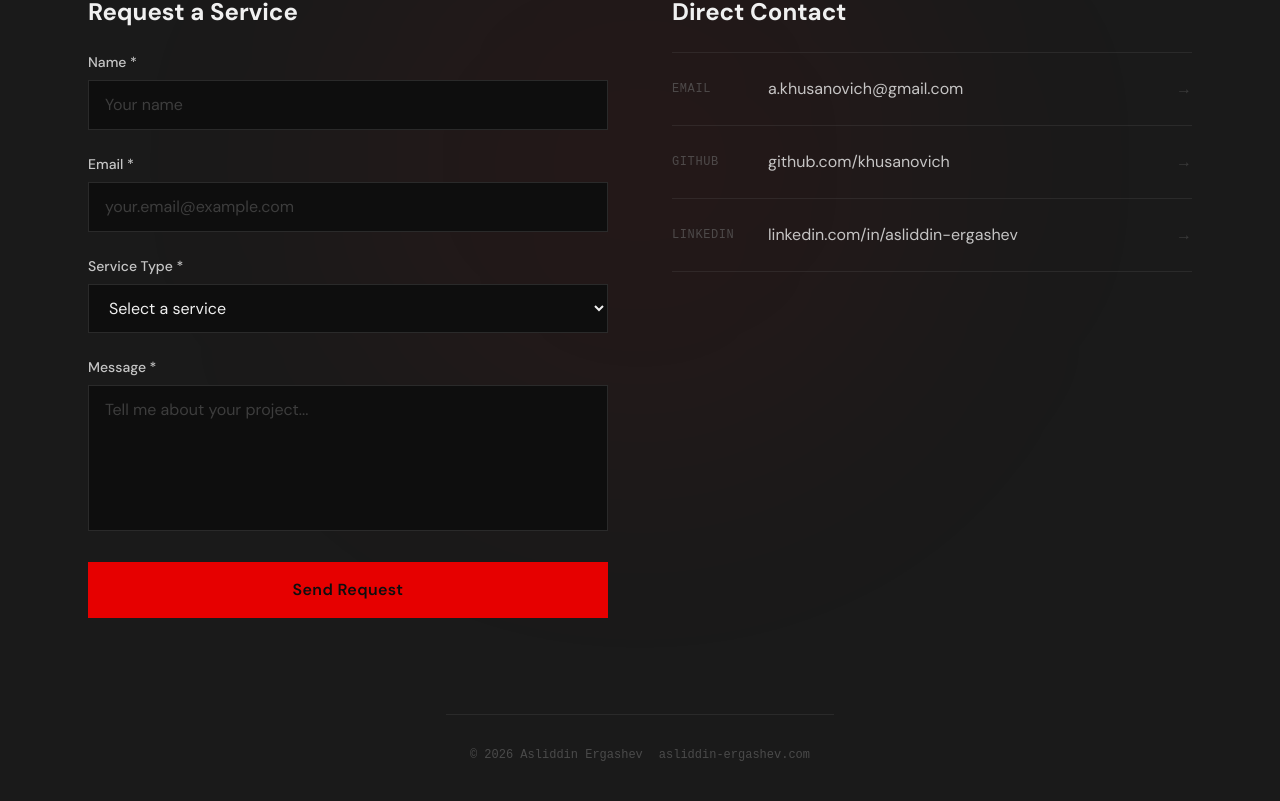
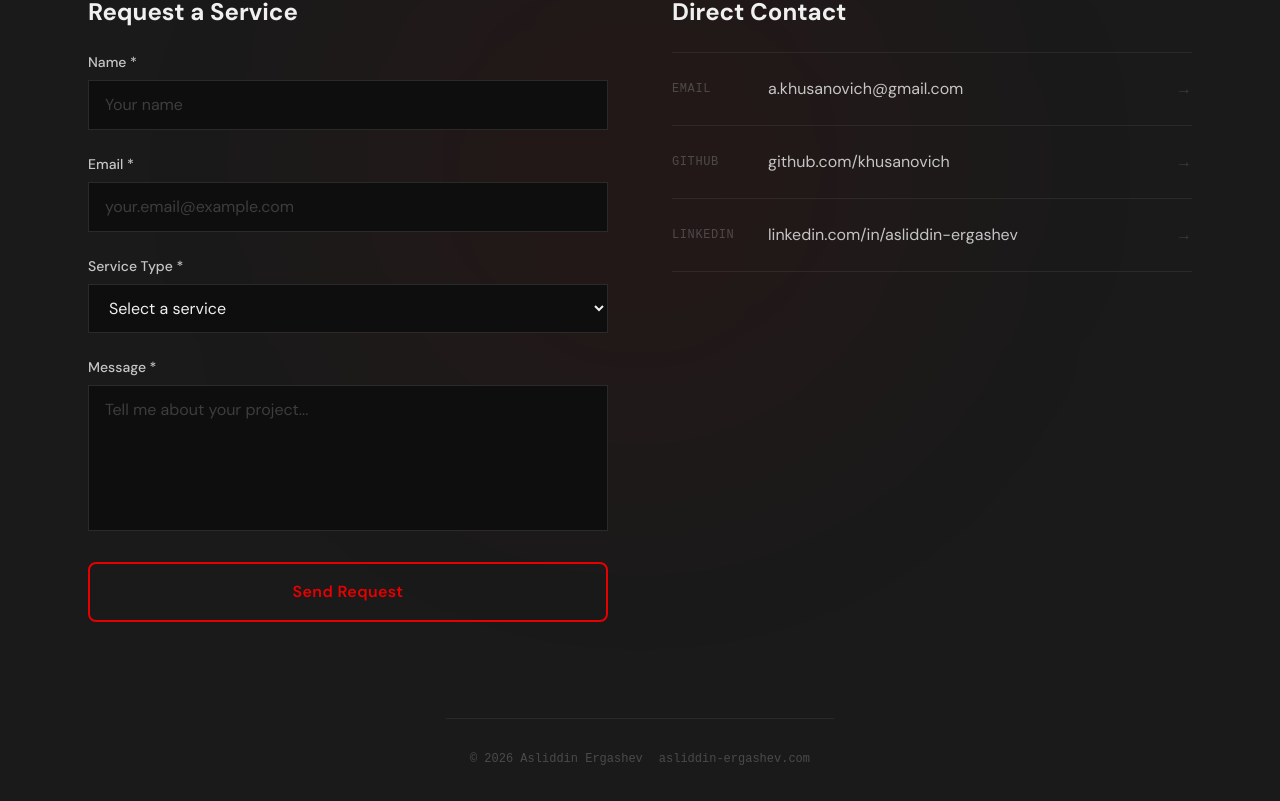
Before and after one commit to khusanovich/portfolio, a Next.js app: page / in a window 1280 px wide. Shown: the part 7566-8367 px from the top of the page. Built offline with nearby package versions, Linux system fonts and the light colour scheme.

Commit message:
Update contact form button styling
- Change button from filled to outlined style with rounded corners
- Add border-2 border-accent for outline effect
- Update hover to fill background with accent color
- Improve visual consistency with overall design

```diff
--- a/src/components/sections/Contact.tsx
+++ b/src/components/sections/Contact.tsx
@@ -165,7 +165,7 @@ export default function Contact() {
                 <button
                   type="submit"
                   disabled={status === "sending"}
-                  className="w-full px-8 py-4 bg-accent text-background font-semibold tracking-wide hover:bg-accent/90 disabled:bg-accent/50 disabled:cursor-not-allowed transition-all duration-200"
+                  className="w-full px-8 py-4 rounded-lg border-2 border-accent text-accent font-semibold tracking-wide hover:bg-accent hover:text-background disabled:opacity-50 disabled:cursor-not-allowed transition-all duration-200"
                 >
                   {status === "sending" ? "Sending..." : status === "success" ? "Sent!" : "Send Request"}
                 </button>
```
Also changed, not shown: .claude/settings.local.json (added).
